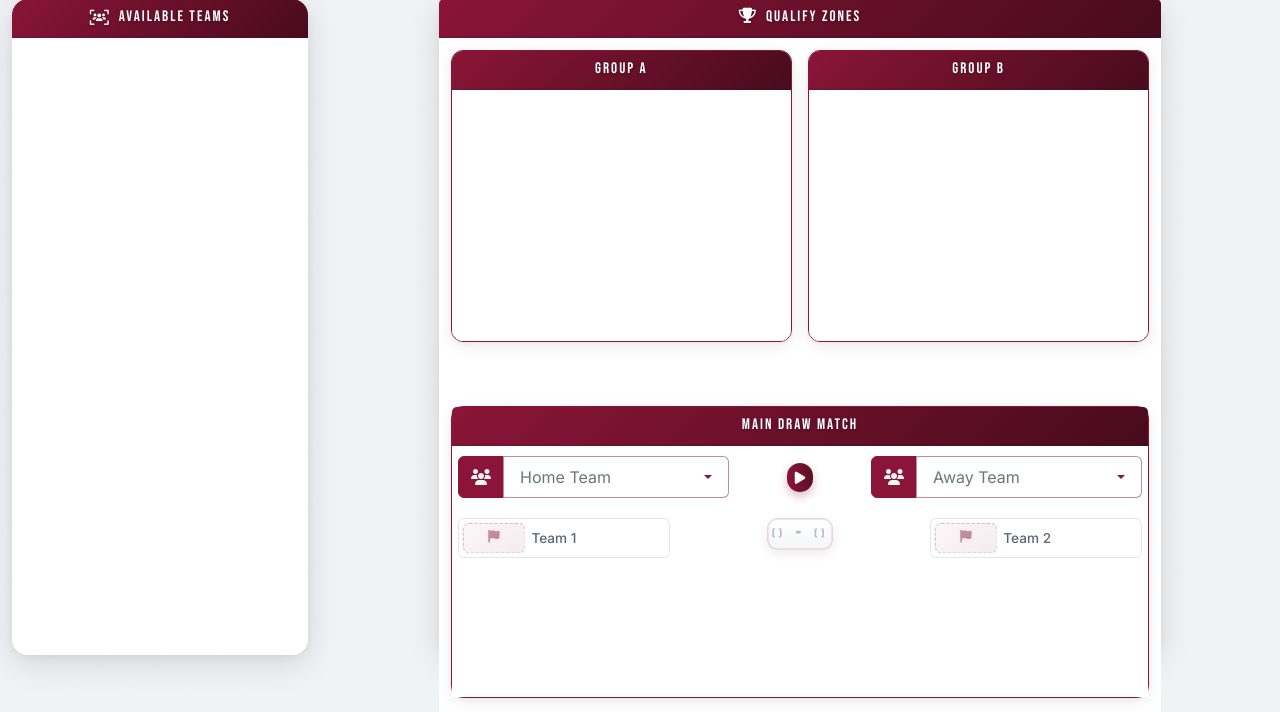
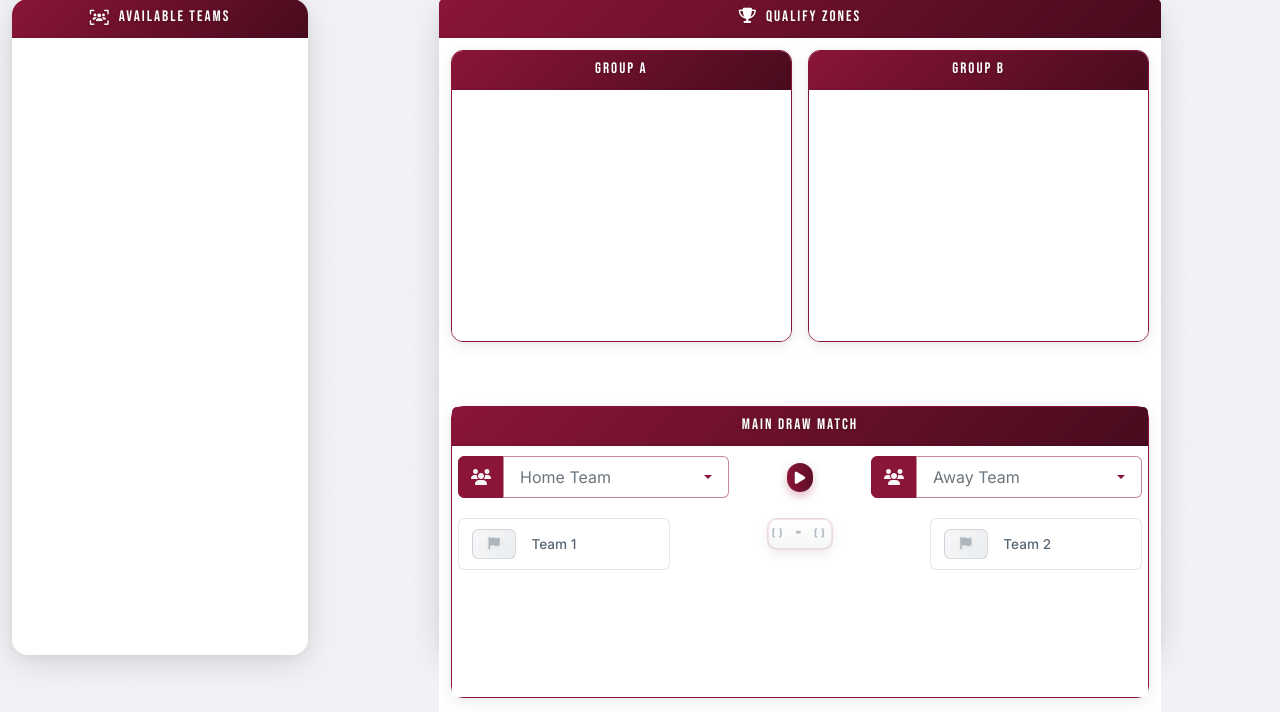
Before and after one commit to jcarayacorrea/PES2020RTWC, a Django app: template templates/oceania/finalround.html in a window 1280 px wide. Shown: the part 335-1047 px from the top of the page. Run offline with Django 4.2, Linux system fonts and the light colour scheme; the template is opened without the code that fills it, so the values that code supplies are empty; style sheets or scripts are compiled from the project's sources; some libraries are stand-ins or nearby versions.

Commit message:
Update empty-card.html

```diff
--- a/templates/utils/fixture/empty-card.html
+++ b/templates/utils/fixture/empty-card.html
@@ -1,9 +1,11 @@
 <div class="team-card-sm">
     <div class="row g-0 align-items-center">
         <div class="col-4 d-flex justify-content-center px-1 py-1">
-            <div class="flag-empty w-100">
-                <i class="fa-solid fa-flag"></i>
-            </div>
+             <div class="flag-wrapper">
+                    <div class="img-card flag-missing my-1">
+                        <i class="fa-solid fa-flag"></i>
+                    </div>
+                </div>
         </div>
         <div class="col-8">
             <div class="name-config-sm m-0">
```
